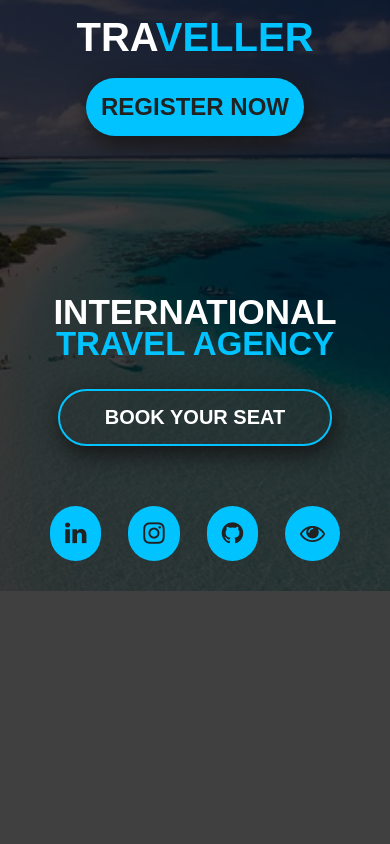
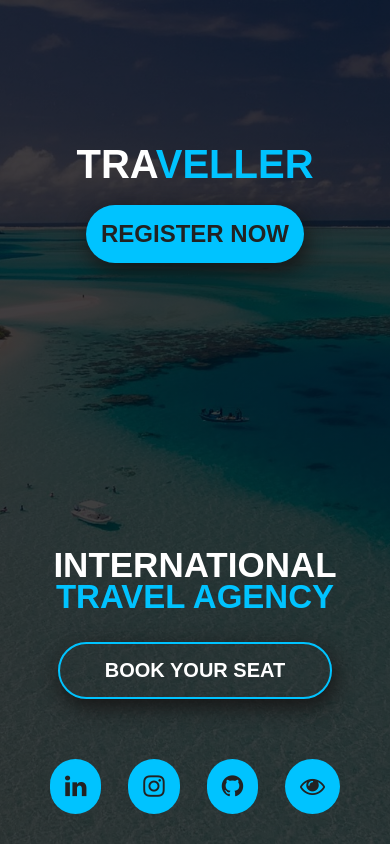
Before and after one commit to HugoHendrix/traveller-agencia-de-turismo, a plain HTML site: page index.html in a window 390 px wide. Drawn offline with Linux system fonts and the light colour scheme; a web font is replaced by a local one.

Commit message:
update media queries

```diff
--- a/index.html
+++ b/index.html
@@ -11,7 +11,7 @@
     <link rel="stylesheet" href="https://stackpath.bootstrapcdn.com/font-awesome/4.7.0/css/font-awesome.min.css">
     <link rel="stylesheet" href="style.css">
     <link rel="shortcut icon" href="https://notion-emojis.s3-us-west-2.amazonaws.com/prod/svg-twitter/2708-fe0f.svg" type="image/x-icon">
-    <title>Landing Page utilizando HTML & CSS</title>
+    <title>Traveller Agência de Turismo - Landing Page utilizando HTML & CSS</title>
 </head>
 <body>
     <div class="container">
--- a/style.css
+++ b/style.css
@@ -150,12 +150,9 @@ span.txt {
 
 @media only screen and (max-width: 600px) {
 
-    body {
-        background: linear-gradient(rgba(0,0,0,0.75),rgba(0,0,0,0.75),rgba(0,0,0,0.75)), url(bg-maldives-mobile.jpg)
-        no-repeat center/cover;
-    }
 
     .container {
+        height: 100vh;
         width: 100%;
         min-width: 7rem;
         margin: auto;
```
Also changed, not shown: 1 other file.
